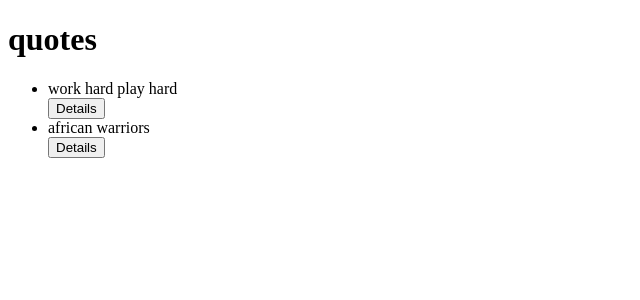
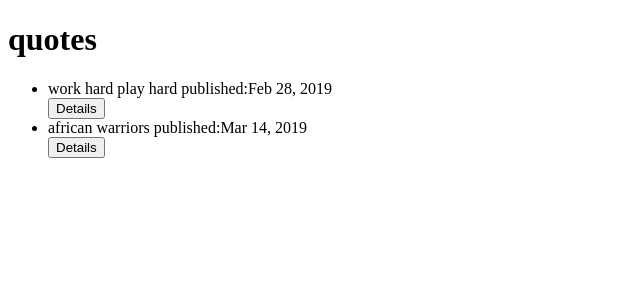
Before and after one commit to trevor-ngugi/quotes-website-2, an Angular app: page / in a window 1280 px wide. Shown: the top 300 px of the page, without its empty margins (0-640 px from the left). Built offline with nearby package versions, Linux system fonts and the light colour scheme.

Commit message:
added post date property but not custom pipe'

```diff
--- a/src/app/quote.ts
+++ b/src/app/quote.ts
@@ -1,6 +1,6 @@
 export class Quote {
     showDescription:boolean;
-    constructor(public id:number,public define:string,public details:string,)
+    constructor(public id:number,public define:string,public details:string,public postDate:Date)
     {this.showDescription=false;
     }
 
--- a/src/app/quote/quote.component.html
+++ b/src/app/quote/quote.component.html
@@ -2,7 +2,7 @@
     <h1>quotes</h1>
     <ul>
         <div *ngFor='let quote of quotes; let i = index'>
-            <li> {{quote.define}}</li>
+            <li> {{quote.define}} published:{{quote.postDate|date}}</li>
             <button (click)='toggleDetails(i)'>Details</button>
             <app-quote-detail *ngIf='quote.showDescription' [quote]='quote'></app-quote-detail>
         </div>
--- a/src/app/quote/quote.component.ts
+++ b/src/app/quote/quote.component.ts
@@ -8,8 +8,8 @@ import{Quote} from '../quote'
 export class QuoteComponent implements OnInit {
 
   quotes:Quote[]=[
-    new Quote(1,'work hard play hard','trevor'),
-    new Quote(2 ,'african warriors ','ngugi')
+    new Quote(1,'work hard play hard','trevor',new Date(2019,1,28)),
+    new Quote(2 ,'african warriors ','ngugi',new Date(2019,2,14))
   ]
 
   toggleDetails(index){
```
